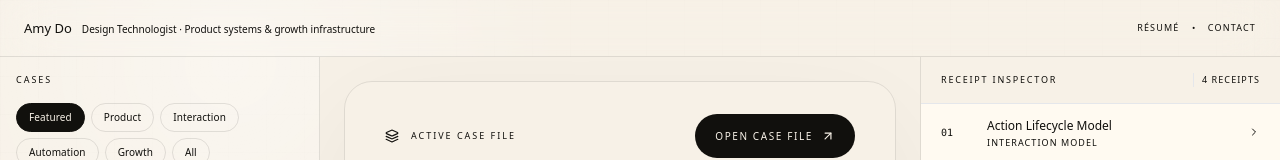
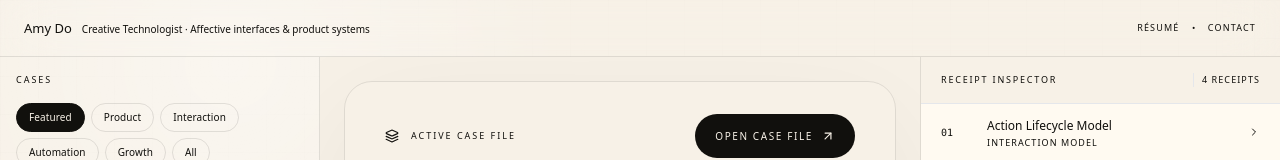
Before and after one commit to amydojo/undone, a React (Vite) app: page / in a window 1280 px wide. Shown: the top 160 px of the page. Built offline with nearby package versions, Linux system fonts and the light colour scheme.

Commit message:
Clarify creative technologist positioning in navigation

```diff
--- a/src/components/portfolio/TopBar.jsx
+++ b/src/components/portfolio/TopBar.jsx
@@ -15,13 +15,13 @@ export default function TopBar({ onHomeReset }) {
           onClick={onHomeReset}
           className="flex min-h-11 min-w-0 flex-col justify-center gap-0.5 rounded-[6px] text-left transition hover:text-[#11100d] focus:outline-none focus-visible:ring-2 focus-visible:ring-[#11100d]/25 lg:min-h-0 lg:flex-row lg:items-baseline lg:gap-2.5"
         >
-          <span className="text-[13px] font-medium leading-none text-[#11100d]/82">Amy Do</span>
+          <span className="text-[13px] font-medium leading-none text-[#11100d]/82">{profile.name}</span>
           <span className="hidden text-[10px] leading-none text-[#11100d]/44 lg:inline">
-            Design Technologist · Product systems &amp; growth infrastructure
+            {profile.title} · Affective interfaces &amp; product systems
           </span>
-          <span className="text-[10px] leading-none text-[#11100d]/44 lg:hidden">Design Technologist</span>
+          <span className="text-[10px] leading-none text-[#11100d]/44 lg:hidden">{profile.title}</span>
           <span className="whitespace-nowrap text-[8px] leading-none text-[#11100d]/34 lg:hidden">
-            Product systems &amp; growth infrastructure
+            Psychology × interaction × code
           </span>
         </button>
         {/* Mobile-only: résumé + contact always visible */}
```
